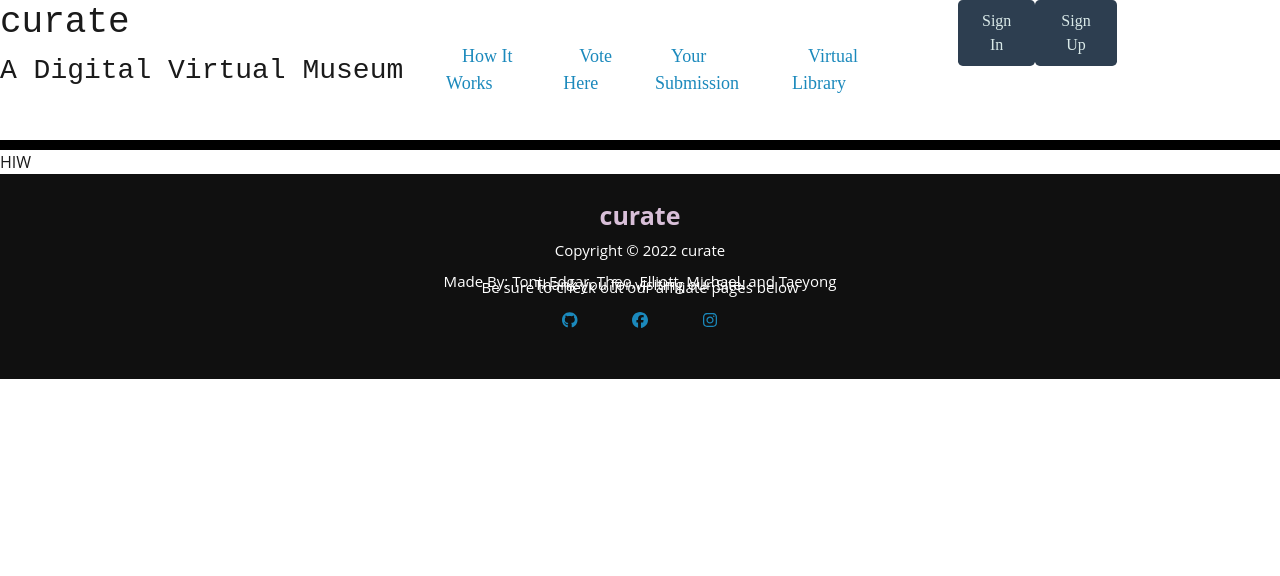
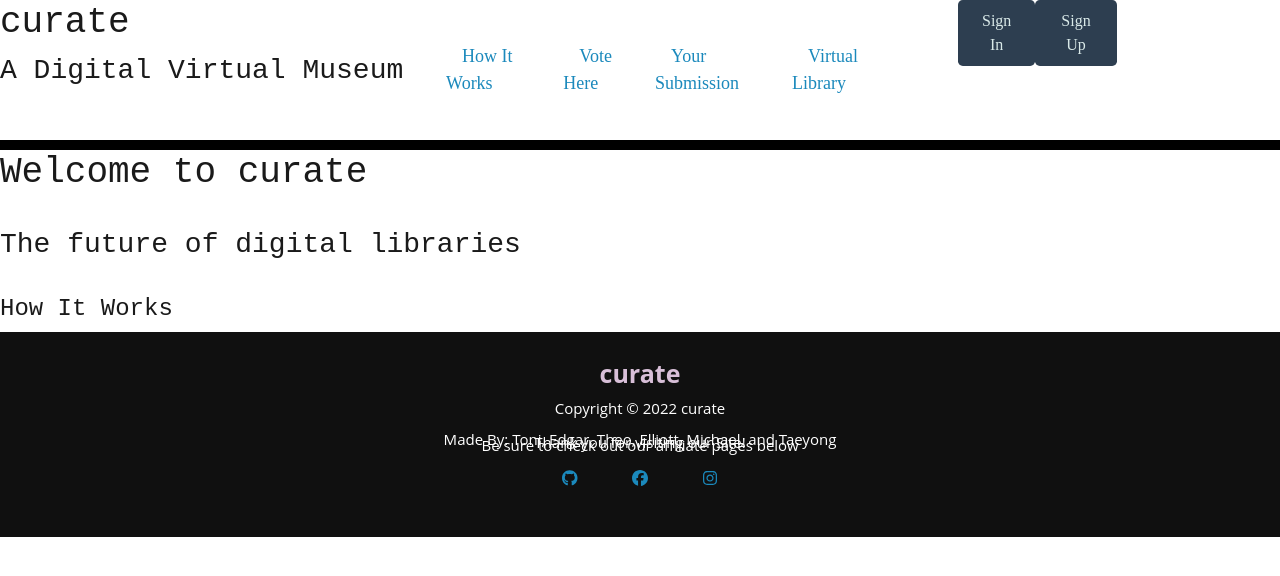
Before and after one commit to edgarmendez94/Curate-virtual-library, a React (Create React App) app in the folder client/: page /HowItWorks in a window 1280 px wide. Shown: the top 576 px of the page. Built offline with nearby package versions, Linux system fonts and the light colour scheme.

Commit message:
started working on HIW page

```diff
--- a/client/src/components/Footer/index.js
+++ b/client/src/components/Footer/index.js
@@ -13,14 +13,13 @@ const Footer = () => {
     <footer id="footer">
       <p>curate</p>
       <p>Copyright © 2022 curate</p>
-      <p class="contributors">
+      <p className="contributors">
         Made By: Toni, Edgar, Theo, Elliott, Michael, and Taeyong
       </p>
       <p>Thank you for visiting our Site!</p>
       <p>Be sure to check out our affiliate pages below</p>
-      <div class="links">
-        <a href="">
-          <i class="fa-brands fa-github"></i>
+      <div className="links">
+        <a href="https://github.com/edgarmendez94/virtual-library">
           <FontAwesomeIcon icon={faGithub}></FontAwesomeIcon>
         </a>
         <a href="https://www.facebook.com/CUSEASBootCamp/">
--- a/client/src/components/Header/index.js
+++ b/client/src/components/Header/index.js
@@ -15,7 +15,6 @@ const Nav = () => {
         <ul id="navTabs">
           <li>
             <Link to={"/HowItWorks"}>How It Works</Link>
-
           </li>
           <li>
             <Link to={"/VoteHere"}>Vote Here</Link>
@@ -39,7 +38,7 @@ const Nav = () => {
           <button
             id="signUpBtn"
             type="button"
-            onclick="document.getElementById('modalSignUp').style.display='block'"
+            // onClick="document.getElementById('modalSignUp').style.display='block'"
             className="btn btn-primary"
           >
             Sign Up
--- a/client/src/pages/HIW.js
+++ b/client/src/pages/HIW.js
@@ -1,7 +1,15 @@
-import React from 'react'
+import React from "react";
 
 export default function HIW() {
-    return (
-        <div>HIW</div>
-    )
+  return (
+    <div>
+      <div>
+        <h1>Welcome to curate</h1>
+        <br></br>
+        <h3>The future of digital libraries</h3>
+      </div>
+      <br></br>
+      <h4>How It Works</h4>
+    </div>
+  );
 }
```
